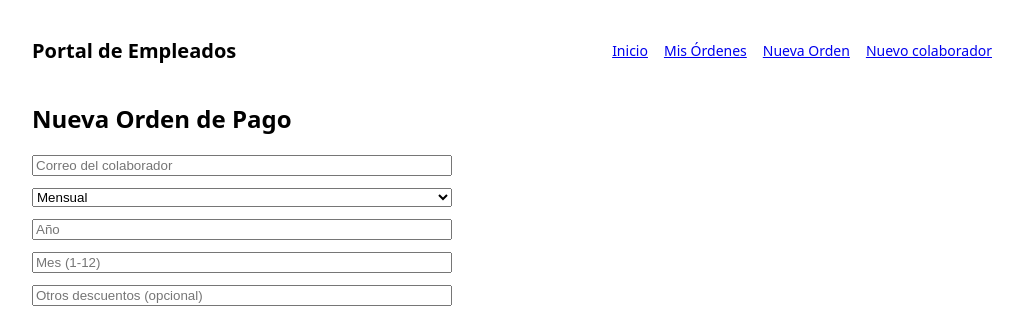
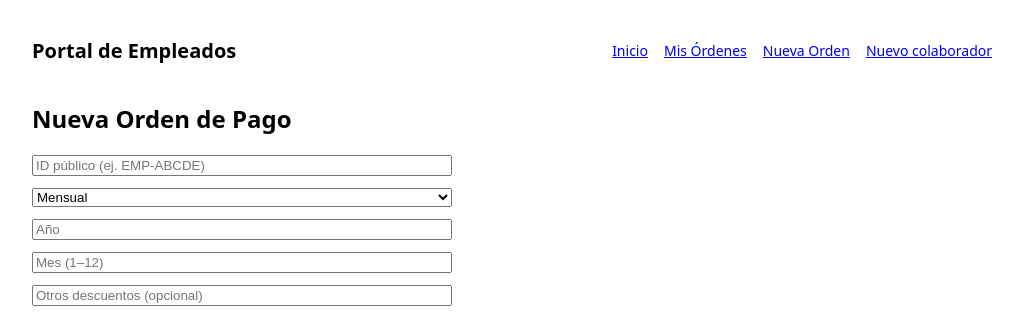
Before and after one commit to DPR2204/portal-empleados, a Next.js app: page /ordenes/nueva in a window 1280 px wide. Shown: the top 316 px of the page, without its empty margins (128-1151 px from the left). Built offline with nearby package versions, Linux system fonts and the light colour scheme.

Commit message:
Update page.js

```diff
--- a/app/ordenes/nueva/page.js
+++ b/app/ordenes/nueva/page.js
@@ -4,7 +4,7 @@ import { useState } from 'react';
 
 export default function NuevaOrden() {
   const [campos, setCampos] = useState({
-    emailColaborador: '',
+    colaboradorId: '',
     frecuencia: 'MENSUAL',
     anio: '',
     mes: '',
@@ -17,22 +17,27 @@ export default function NuevaOrden() {
   const [msg, setMsg] = useState('');
   const [err, setErr] = useState('');
 
-  const cambia = (e) =>
+  const cambia = e =>
     setCampos({ ...campos, [e.target.name]: e.target.value });
 
-  const guardar = async (e) => {
+  const guardar = async e => {
     e.preventDefault();
     setMsg(''); setErr('');
-    // Convierte strings a números donde corresponda
+
     const payload = {
-      ...campos,
+      idPublico: campos.colaboradorId,
+      frecuencia: campos.frecuencia,
       anio: campos.anio ? +campos.anio : undefined,
       mes: campos.mes ? +campos.mes : undefined,
+      quincena: campos.quincena,
+      inicio: campos.inicio,
+      fin: campos.fin,
       dias_laborados: campos.dias_laborados ? +campos.dias_laborados : undefined,
       otros_descuentos: campos.otros_descuentos
         ? +campos.otros_descuentos
         : undefined,
     };
+
     const r = await fetch('/api/ordenes/generar', {
       method: 'POST',
       headers: { 'Content-Type': 'application/json' },
@@ -40,7 +45,7 @@ export default function NuevaOrden() {
     });
     const j = await r.json();
     if (!r.ok) {
-      setErr(j.error || 'Error al generar');
+      setErr(j.error || 'Error al generar orden');
       return;
     }
     setMsg(`✔️ Orden emitida — Folio: ${j.folio}`);
@@ -51,10 +56,9 @@ export default function NuevaOrden() {
       <h2>Nueva Orden de Pago</h2>
       <form onSubmit={guardar} style={{ display:'grid', gap:12, maxWidth:420 }}>
         <input
-          name="emailColaborador"
-          type="email"
-          placeholder="Correo del colaborador"
-          value={campos.emailColaborador}
+          name="colaboradorId"
+          placeholder="ID público (ej. EMP-ABCDE)"
+          value={campos.colaboradorId}
           onChange={cambia}
           required
         />
@@ -68,27 +72,15 @@ export default function NuevaOrden() {
         {campos.frecuencia !== 'DIAS' ? (
           <>
             <input
-              name="anio"
-              type="number"
-              placeholder="Año"
-              value={campos.anio}
-              onChange={cambia}
-              required
+              name="anio" type="number" placeholder="Año"
+              value={campos.anio} onChange={cambia} required
             />
             <input
-              name="mes"
-              type="number"
-              placeholder="Mes (1-12)"
-              value={campos.mes}
-              onChange={cambia}
-              required
+              name="mes" type="number" placeholder="Mes (1–12)"
+              value={campos.mes} onChange={cambia} required
             />
             {campos.frecuencia === 'QUINCENAL' && (
-              <select
-                name="quincena"
-                value={campos.quincena}
-                onChange={cambia}
-              >
+              <select name="quincena" value={campos.quincena} onChange={cambia}>
                 <option value="Q1">Q1 (1–15)</option>
                 <option value="Q2">Q2 (16–fin)</option>
               </select>
@@ -97,44 +89,31 @@ export default function NuevaOrden() {
         ) : (
           <>
             <input
-              name="inicio"
-              type="date"
-              value={campos.inicio}
-              onChange={cambia}
-              required
+              name="inicio" type="date"
+              value={campos.inicio} onChange={cambia} required
             />
             <input
-              name="fin"
-              type="date"
-              value={campos.fin}
-              onChange={cambia}
-              required
+              name="fin" type="date"
+              value={campos.fin} onChange={cambia} required
             />
             <input
-              name="dias_laborados"
-              type="number"
-              placeholder="Días laborados"
-              value={campos.dias_laborados}
-              onChange={cambia}
-              required
+              name="dias_laborados" type="number" placeholder="Días laborados"
+              value={campos.dias_laborados} onChange={cambia} required
             />
           </>
         )}
 
         <input
-          name="otros_descuentos"
-          type="number"
-          step="0.01"
+          name="otros_descuentos" type="number" step="0.01"
           placeholder="Otros descuentos (opcional)"
-          value={campos.otros_descuentos}
-          onChange={cambia}
+          value={campos.otros_descuentos} onChange={cambia}
         />
 
         <button type="submit">Generar</button>
       </form>
 
-      {err &&   <p style={{ color:'red' }}>{err}</p>}
-      {msg &&   <p style={{ color:'green' }}>{msg}</p>}
+      {err && <p style={{ color:'red' }}>{err}</p>}
+      {msg && <p style={{ color:'green' }}>{msg}</p>}
     </main>
   );
 }
```
